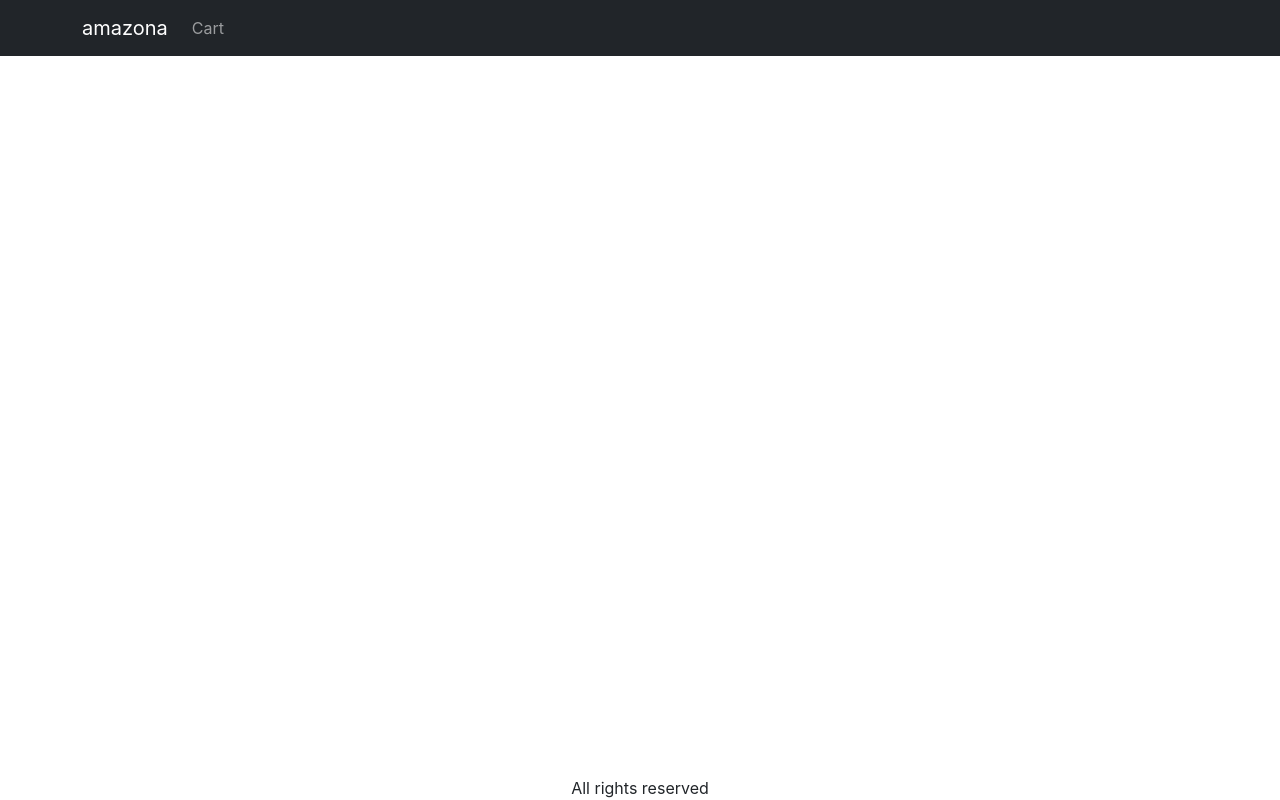
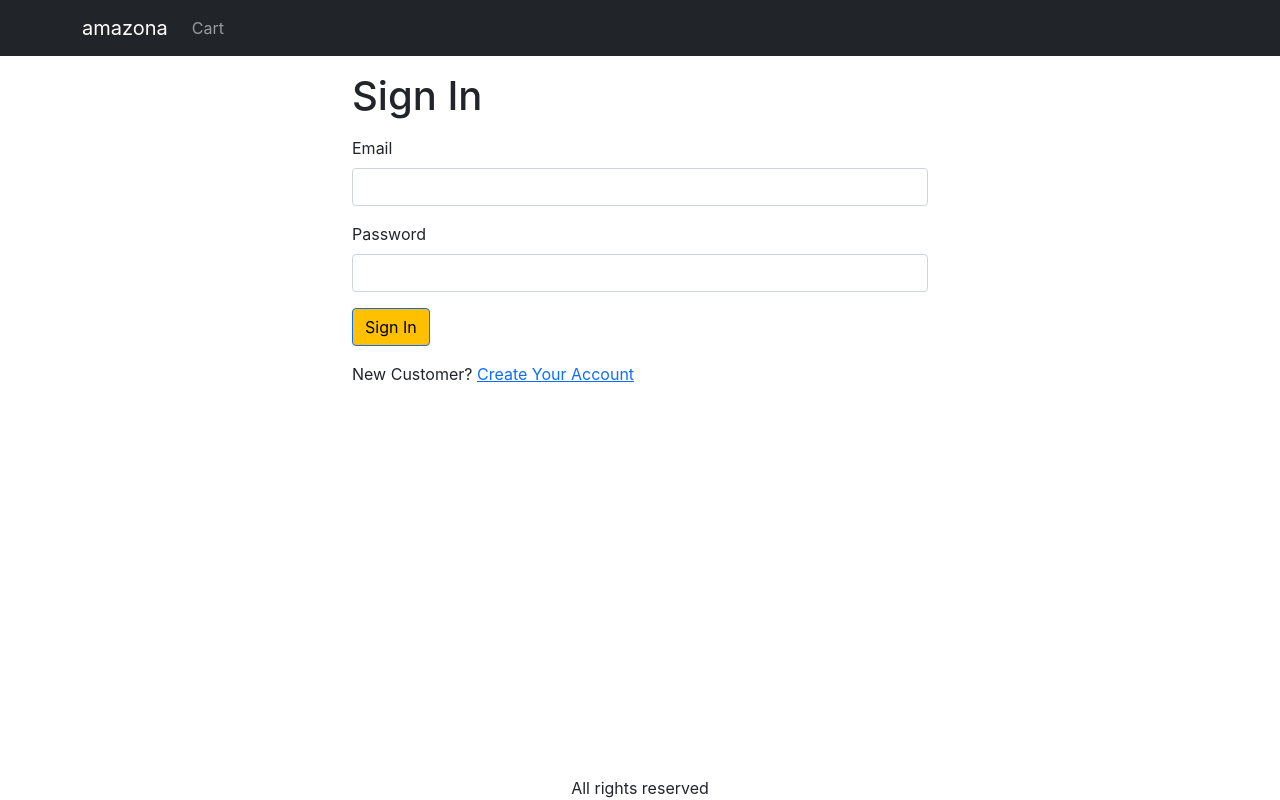
Before and after one commit to dcarroll9398/mern53, a React (Create React App) app in the folder frontend/: page /signin in a window 1280 px wide. Built offline with nearby package versions, Linux system fonts and the light colour scheme.

Commit message:
Video-18

```diff
--- a/frontend/src/App.js
+++ b/frontend/src/App.js
@@ -6,6 +6,7 @@ import { LinkContainer } from 'react-router-bootstrap';
 import { useContext } from 'react';
 import { Store } from './Store';
 import CartScreen from './screens/CartScreen';
+import SigninScreen from './screens/SigninScreen';
 
 function App() {
   const { state } = useContext(Store);
@@ -38,6 +39,7 @@ function App() {
               <Route path="/" element={<HomeScreen />} />
               <Route path="/product/:slug" element={<ProductScreen />} />
               <Route path="/cart" element={<CartScreen />} />
+              <Route path="/signin" element={<SigninScreen />} />
             </Routes>
           </Container>
         </main>
--- a/frontend/src/index.css
+++ b/frontend/src/index.css
@@ -41,3 +41,6 @@ main {
 .img-thumbnail {
   height: 80px;
 }
+.small-container {
+  max-width: 600px;
+}
--- /dev/null
+++ b/frontend/src/screens/SigninScreen.js
@@ -0,0 +1,35 @@
+import React from 'react';
+import { Button, Container, Form } from 'react-bootstrap';
+import { Helmet } from 'react-helmet-async';
+import { Link, useLocation } from 'react-router-dom';
+
+export default function SigninScreen() {
+  const { search } = useLocation();
+  const redirectUrl = new URLSearchParams(search).get('redirect');
+  const redirect = redirectUrl ? redirectUrl : '/';
+  return (
+    <Container className="small-container">
+      <Helmet>
+        <title>Sign In</title>
+      </Helmet>
+      <h1 className="my-3">Sign In</h1>
+      <Form>
+        <Form.Group className="mb-3" controlId="email">
+          <Form.Label>Email</Form.Label>
+          <Form.Control type="email" required />
+        </Form.Group>
+        <Form.Group className="mb-3" controlId="password">
+          <Form.Label>Password</Form.Label>
+          <Form.Control className="mb-3" required />
+        </Form.Group>
+        <div className="mb-3">
+          <Button type="submit">Sign In</Button>
+        </div>
+        <div className="mb-3">
+          New Customer?{' '}
+          <Link to={`/signup?redirect=${redirect}`}>Create Your Account</Link>
+        </div>
+      </Form>
+    </Container>
+  );
+}
```
